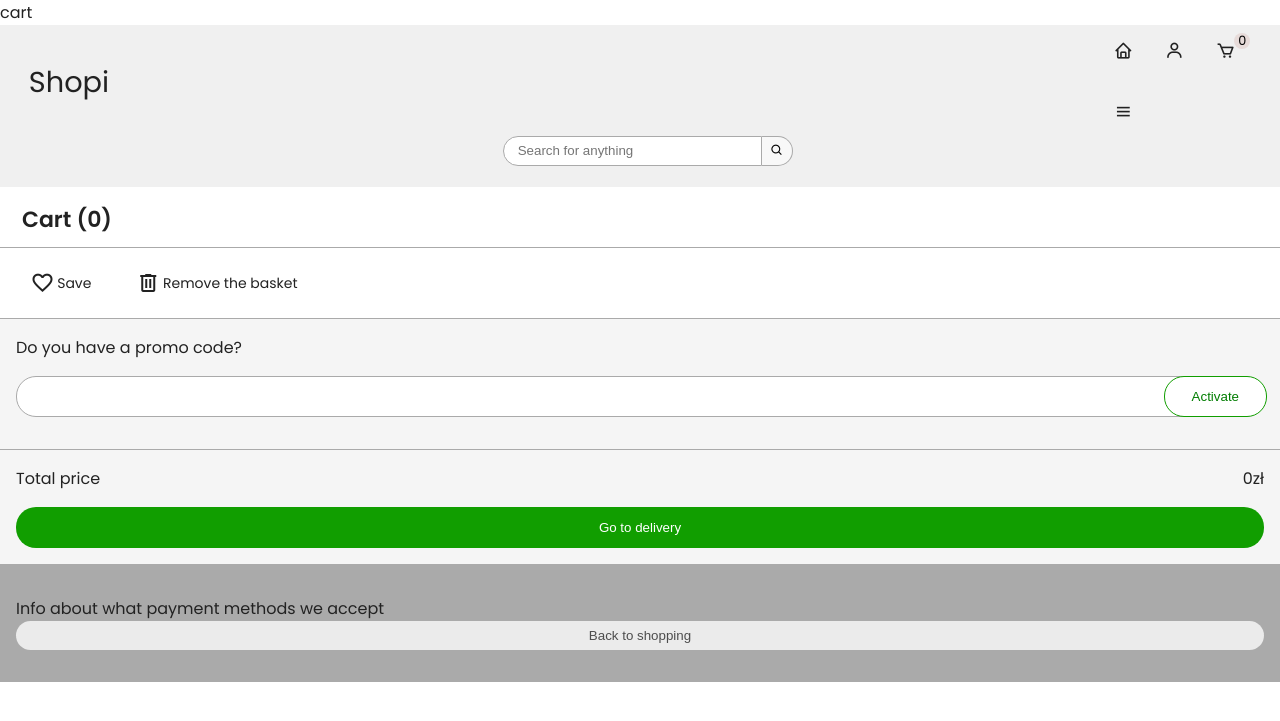
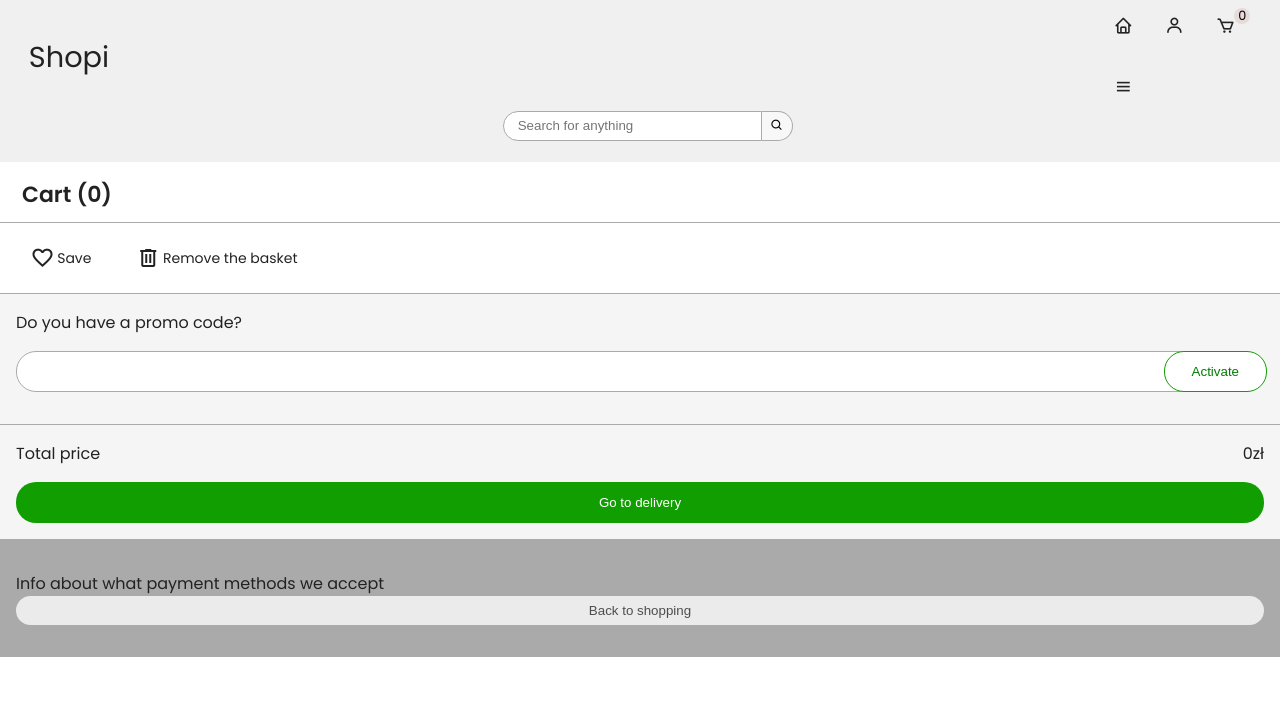
Before and after one commit to mrxryba/E-commerce-website, a PHP site: page /cart.php in a window 1280 px wide. Shown: the top 721 px of the page. Run offline with PHP 8.4, Linux system fonts and the light colour scheme; the visitor is signed in with stand-in values (Sample User, id 1); data that the repository does not hold is empty; some libraries are stand-ins or nearby versions.

Commit message:
Update header.php

```diff
--- a/header.php
+++ b/header.php
@@ -1,4 +1,4 @@
-<!doctype html>cart
+<!doctype html>
 <html lang="en">
 <head>
     <meta charset="UTF-8">
```
